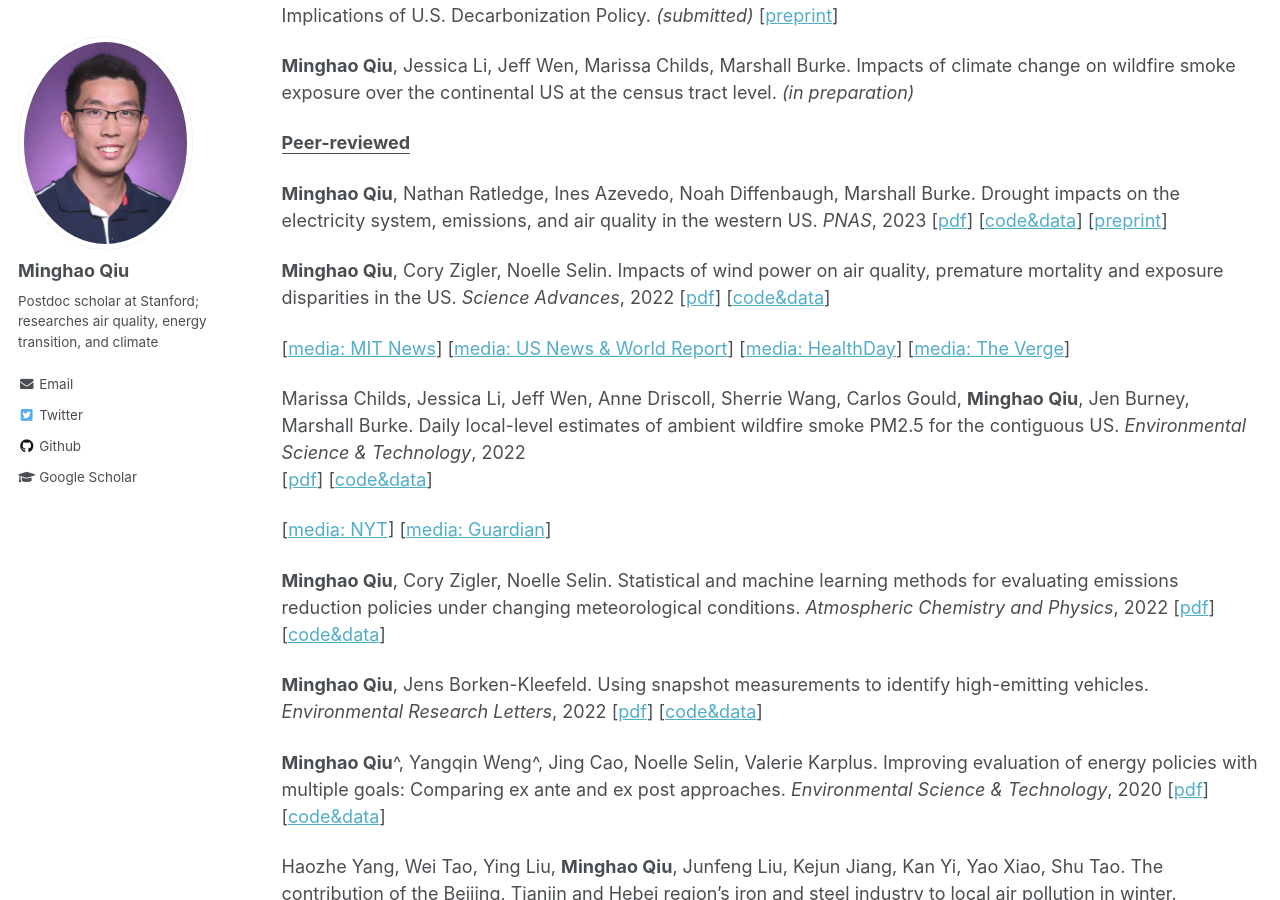
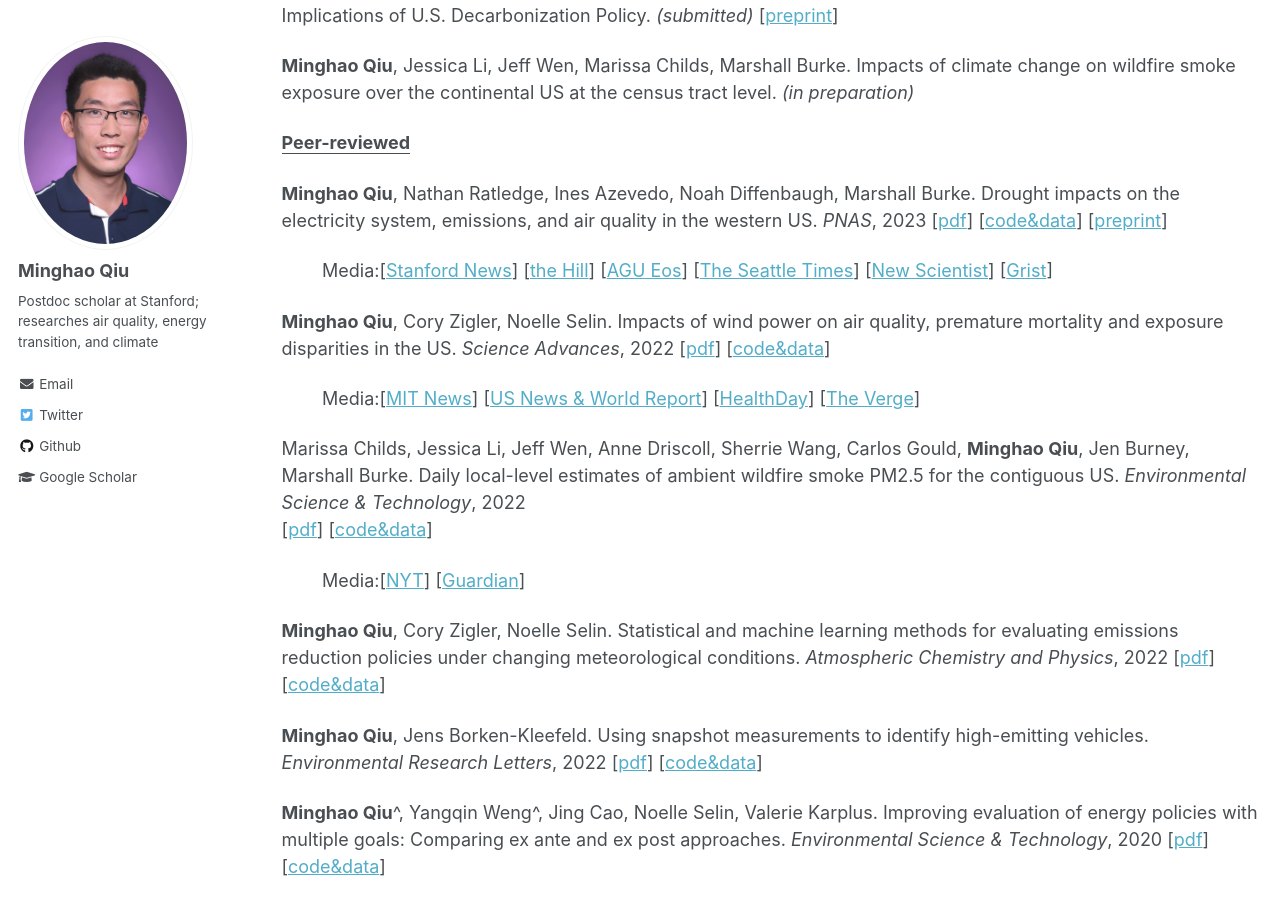
Before and after one commit to mhqiu/mhqiu.github.io, a Jekyll site: the page built from _pages/publications.md, in a window 1280 px wide and 900 px high, scrolled down 499 px. Built offline with Jekyll 4.4.1, drawn with Linux system fonts in a browser that asks for light colours.

Commit message:
Update publications.md

```diff
--- a/_pages/publications.md
+++ b/_pages/publications.md
@@ -37,15 +37,21 @@ Paul Picciano, Sebastian Eastham, **Minghao Qiu**, Mei Yuan, John Reilly, Noelle
 **Minghao Qiu**, Nathan Ratledge, Ines Azevedo, Noah Diffenbaugh, Marshall Burke. Drought impacts on the electricity system, emissions, and air quality in the western US.  *PNAS*, 2023
 \[[pdf](https://www.pnas.org/doi/10.1073/pnas.2300395120)\] \[[code&data](https://github.com/mhqiu/drought-electricity-WUS)\] \[[preprint](https://doi.org/10.31223/X5ZM1P)\]
 
+&nbsp;&nbsp;&nbsp;&nbsp;&nbsp;&nbsp;&nbsp;
+Media:\[[Stanford News](https://news.stanford.edu/2023/07/17/western-droughts-drive-emissions-costs/)\] \[[the Hill](https://thehill.com/policy/equilibrium-sustainability/4102381-drought-driven-shift-away-from-hydropower-is-costing-the-us-west-billions-of-dollars-study/)\] \[[AGU Eos](https://eos.org/articles/drought-leads-to-more-fossil-fuel-emissions)\] \[[The Seattle Times](https://www.seattletimes.com/seattle-news/environment/climate-change-is-making-pnw-hydropower-less-reliable/)\] \[[New Scientist](https://www.newscientist.com/article/2357096-us-megadrought-has-led-to-more-air-pollution-from-power-plants/)\] \[[Grist](https://grist.org/energy/western-drought-hydropower-emissions-study/)\]
+
+
 **Minghao Qiu**, Cory Zigler, Noelle Selin. Impacts of wind power on air quality, premature mortality and exposure disparities in the US. *Science Advances*, 2022
 \[[pdf](https://www.science.org/doi/10.1126/sciadv.abn8762)\] \[[code&data](https://zenodo.org/record/6404168#.Y4phMeyZNFM)\]
 
-\[[media: MIT News](https://news.mit.edu/2022/wind-health-impact-1202)\] \[[media: US News & World Report](https://www.usnews.com/news/health-news/articles/2022-12-02/wind-power-is-bringing-americans-real-health-benefits)\] \[[media: HealthDay](https://consumer.healthday.com/air-pollution-2658790383.html?mc_cid=7396a27322&mc_eid=UNIQID)\] \[[media: The Verge](https://www.theverge.com/2022/12/2/23488771/wind-energy-pollution-study-biden-environmental-justice)\]
+&nbsp;&nbsp;&nbsp;&nbsp;&nbsp;&nbsp;&nbsp;
+Media:\[[MIT News](https://news.mit.edu/2022/wind-health-impact-1202)\] \[[US News & World Report](https://www.usnews.com/news/health-news/articles/2022-12-02/wind-power-is-bringing-americans-real-health-benefits)\] \[[HealthDay](https://consumer.healthday.com/air-pollution-2658790383.html?mc_cid=7396a27322&mc_eid=UNIQID)\] \[[The Verge](https://www.theverge.com/2022/12/2/23488771/wind-energy-pollution-study-biden-environmental-justice)\]
 
 Marissa Childs, Jessica Li, Jeff Wen, Anne Driscoll, Sherrie Wang, Carlos Gould, **Minghao Qiu**, Jen Burney, Marshall Burke. Daily local-level estimates of ambient wildfire smoke PM2.5 for the contiguous US. *Environmental Science & Technology*, 2022
 \[[pdf](https://pubs.acs.org/doi/10.1021/acs.est.2c02934)\] \[[code&data](https://www.stanfordecholab.com/wildfire_smoke)\]
 
-\[[media: NYT](https://www.nytimes.com/interactive/2022/09/22/climate/wildfire-smoke-pollution.html)\] \[[media: Guardian](https://www.theguardian.com/environment/2022/sep/22/air-quality-wildfire-smoke-pollution-health-risks)\]
+&nbsp;&nbsp;&nbsp;&nbsp;&nbsp;&nbsp;&nbsp;
+Media:\[[NYT](https://www.nytimes.com/interactive/2022/09/22/climate/wildfire-smoke-pollution.html)\] \[[Guardian](https://www.theguardian.com/environment/2022/sep/22/air-quality-wildfire-smoke-pollution-health-risks)\]
 
 **Minghao Qiu**, Cory Zigler, Noelle Selin. Statistical and machine learning methods for evaluating emissions reduction policies under changing meteorological conditions. *Atmospheric Chemistry and Physics*, 2022
 \[[pdf](https://acp.copernicus.org/articles/22/10551/2022/acp-22-10551-2022.html)\] \[[code&data](https://zenodo.org/record/6857259#.YwGn3eyZOdo)\]
```
